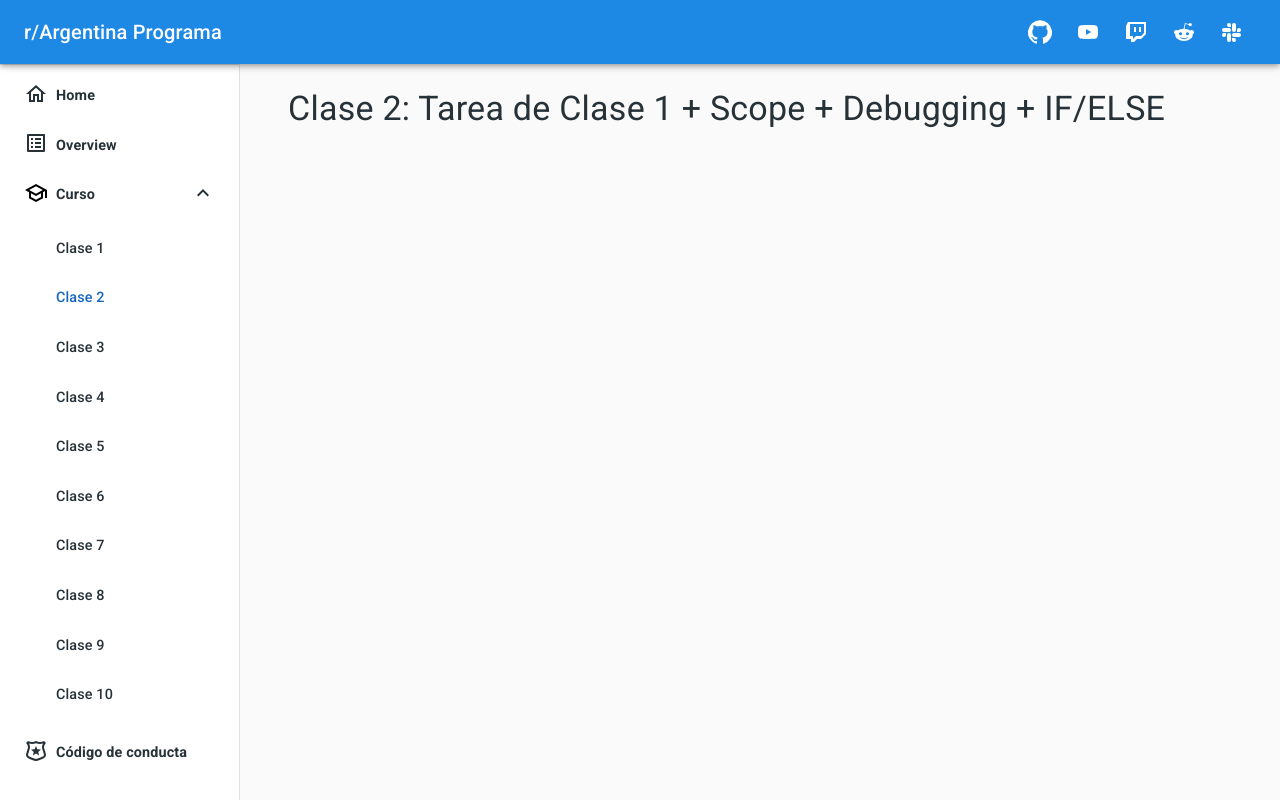
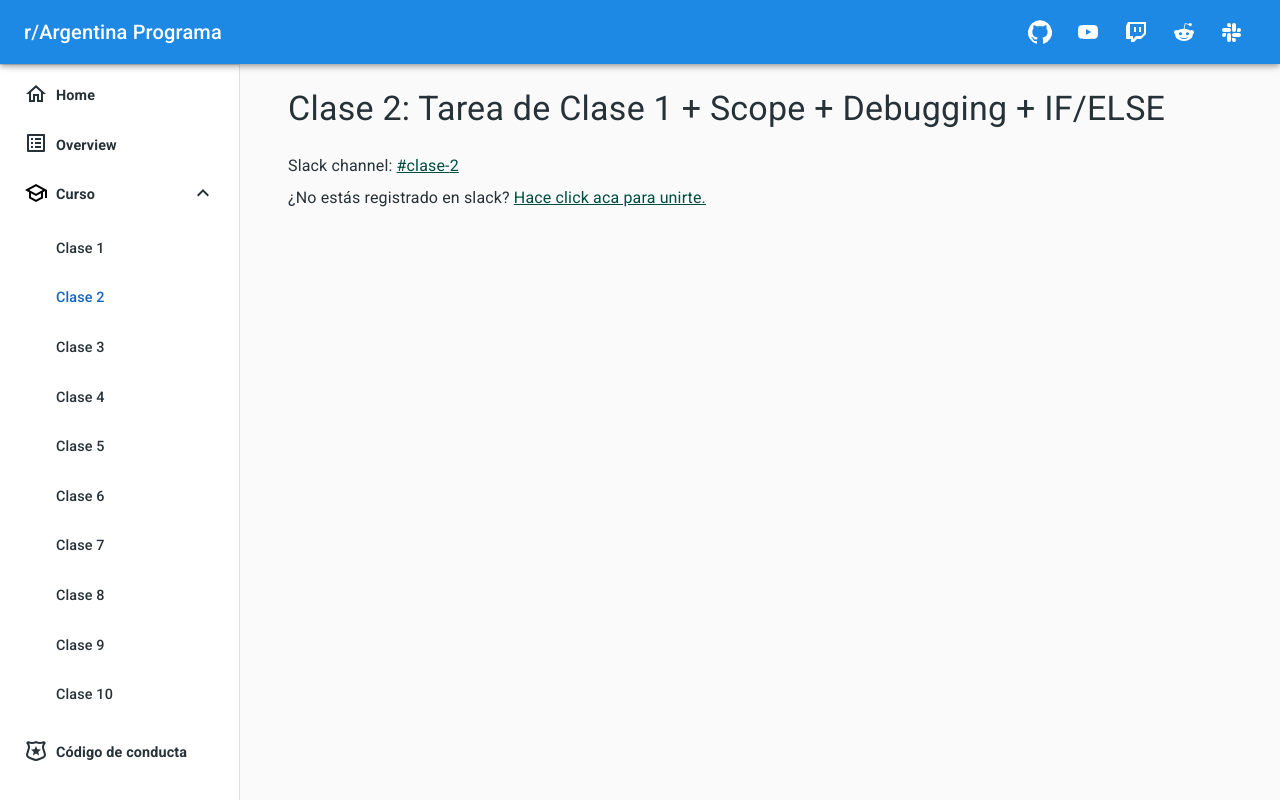
Before and after one commit to alvarovillafane/r-argentina-programa-website, a React (Create React App) app: page /clase/2 in a window 1280 px wide. Shown: the top 800 px of the page. Built offline with nearby package versions, Linux system fonts and the light colour scheme.

Commit message:
Agregado slack channel a las clases

```diff
--- a/src/components/Clase.js
+++ b/src/components/Clase.js
@@ -2,8 +2,11 @@ import React from 'react';
 import YouTube from 'react-youtube';
 import Typography from '@material-ui/core/Typography';
 import { withStyles } from '@material-ui/core/styles';
+import { teal } from '@material-ui/core/colors';
+import { Container } from '@material-ui/core';
 import data from '../data/clases.json';
-import { Container } from '@material-ui/core';
+import slackData from '../data/slack.json';
+
 
 const styles = theme => ({
   root: {
@@ -30,6 +33,14 @@ const styles = theme => ({
       height: '100%',
     }
   },
+  slack: {
+    '& p': {
+      marginTop: theme.spacing(1),
+    },
+    '& a': {
+      color: teal[900],
+    }
+  }
 });
 
 class Clase extends React.Component {
@@ -37,16 +48,35 @@ class Clase extends React.Component {
   render() {
     const {match, classes} = this.props;
     const id = match.params.clase - 1;
-    let clase = data.clases[id];
+    const clase = data.clases[id];
+    const slackLink = slackData.slack.link;
 
     if(!clase) { return <Typography component="h1" variant="h6">Clase no encontrada</Typography>; }
 
     return (
       <Container className={classes.root}>
         <Typography variant="h4" component="h1" className={classes.titulo}>{clase.titulo}</Typography>
-          <div className={classes.videoWrapper}>
-            <YouTube videoId={clase.youtube_id} />
-          </div>
+        <div className={classes.slack}>
+          <Typography>Slack channel: <a
+                href={`https://rargentinaprograma.slack.com/archives/${clase.slack_channel}`}
+                rel="noopener noreferrer"
+                target="_blank"
+              >
+                #clase-{clase.id}
+              </a>
+          </Typography>
+          <Typography>¿No estás registrado en slack? <a
+              href={slackLink}
+              rel="noopener noreferrer"
+              target="_blank"
+            >
+             Hace click aca para unirte.
+            </a>
+          </Typography>
+        </div>
+        <div className={classes.videoWrapper}>
+          <YouTube videoId={clase.youtube_id} />
+        </div>
       </Container>
     )
   }
--- a/src/data/clases.json
+++ b/src/data/clases.json
@@ -2,65 +2,67 @@
     {
         "id": "1",
         "titulo": "Clase 1: Introducción a la programación",
-        "description": "description",
-        "youtube_id": "JkwDaUSivJA"
+        "youtube_id": "JkwDaUSivJA",
+        "slack_channel": "CNTL17YNL"
     },
     {
         "id": "2",
         "titulo": "Clase 2: Tarea de Clase 1 + Scope + Debugging + IF/ELSE",
-        "description": "description",
-        "youtube_id": "366HDMfd2-E"
+        "youtube_id": "366HDMfd2-E",
+        "slack_channel": "CNN8DCVR7"
     },
     {
         "id": "3",
         "titulo": "Clase 3: Finalización de nivel1 + interpolación de strings + tarea",
-        "description": "description",
-        "youtube_id": "I31mC2TXOxQ"
+        "youtube_id": "I31mC2TXOxQ",
+        "slack_channel": "CNUMVPH36"
     },
     {
         "id": "4",
         "titulo": "Clase 4: Corrección de Tarea 3+ Operadores Lógicos + NaN + Nivel 2 completo",
-        "description": "description",
-        "youtube_id": "sI_u2Nj84Ls"
+        "youtube_id": "sI_u2Nj84Ls",
+        "slack_channel": "CNVBT371B"
     },
     {
         "id": "5",
         "titulo": "Clase 5: Corrección Tarea Clase 4 + Git/GitHub/GitHub Desktop + HTML, CSS, EventListeners",
-        "description": "description",
-        "youtube_id": "52AYl1AAs1o"
+        "youtube_id": "52AYl1AAs1o",
+        "slack_channel": "CP50S61N2"
     },
     {
         "id": "6",
         "titulo": "Clase 6: Repaso clase 5, cómo manipular HTML con JS, primer tarea de la clase 5 hecha en vivo.",
-        "description": "description",
-        "youtube_id": "pHDBIy1qUF4"
+        "youtube_id": "pHDBIy1qUF4",
+        "slack_channel": "CP733GXC4"
     },
     {
         "id": "7",
         "titulo": "Clase 7: Corrección tarea clase 6 e Introducción a validación de formularios + Unit Tests",
-        "description": "description",
-        "youtube_id": "da8Ekd47IOY"
+        "youtube_id": "da8Ekd47IOY",
+        "slack_channel": "CPRQGGCAG"
     },
     {
         "id": "8",
         "titulo": "Clase 8: Corrección Tarea 7 + Regular Expression + Objetos",
-        "description": "description",
-        "youtube_id": "R4foJQCAZvQ"
+        "youtube_id": "R4foJQCAZvQ",
+        "slack_channel": "CPQF8SARY"
     },
     {
         "id": "9",
         "titulo": "Clase 9: Repaso de Git y Github (con GitHub Desktop)",
         "description": "description",
-        "youtube_id": "QWeDBSHHPQI"
+        "youtube_id": "QWeDBSHHPQI",
+        "slack_channel": "CQKRY6D53"
     },
     {
         "id": "10",
         "titulo": "Clase 10: Juego 'simón dice', Bootstrap y NPM",
         "description": "description",
-        "youtube_id": "sbUPqBh0KfA"
+        "youtube_id": "sbUPqBh0KfA",
+        "slack_channel": "CQKD29S9Z"
     }],
     "proximaClase": {
         "id": "11",
-        "fecha": null
+        "fecha": "11/12 - 6:00pm"
     }
 }
```
